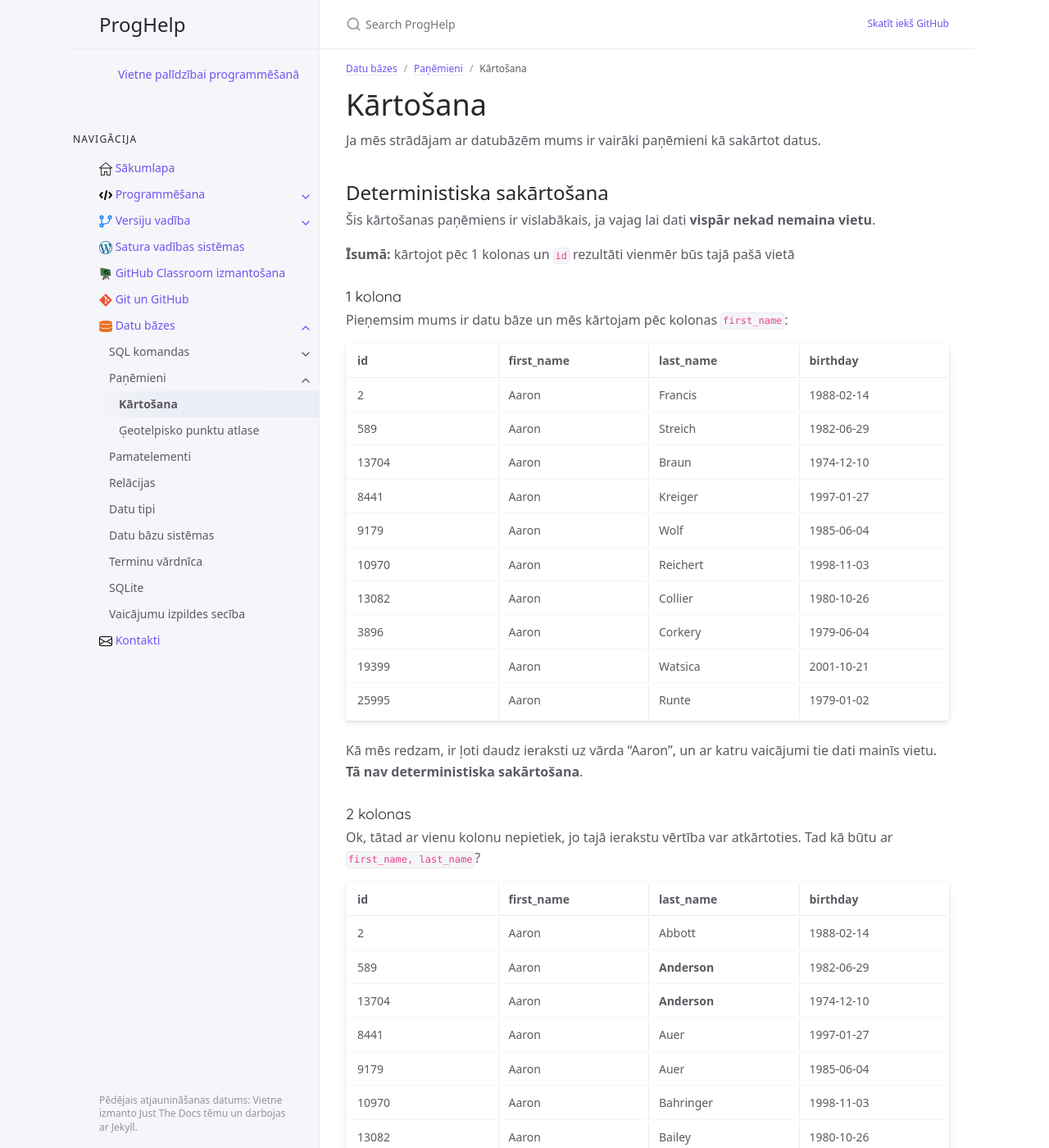
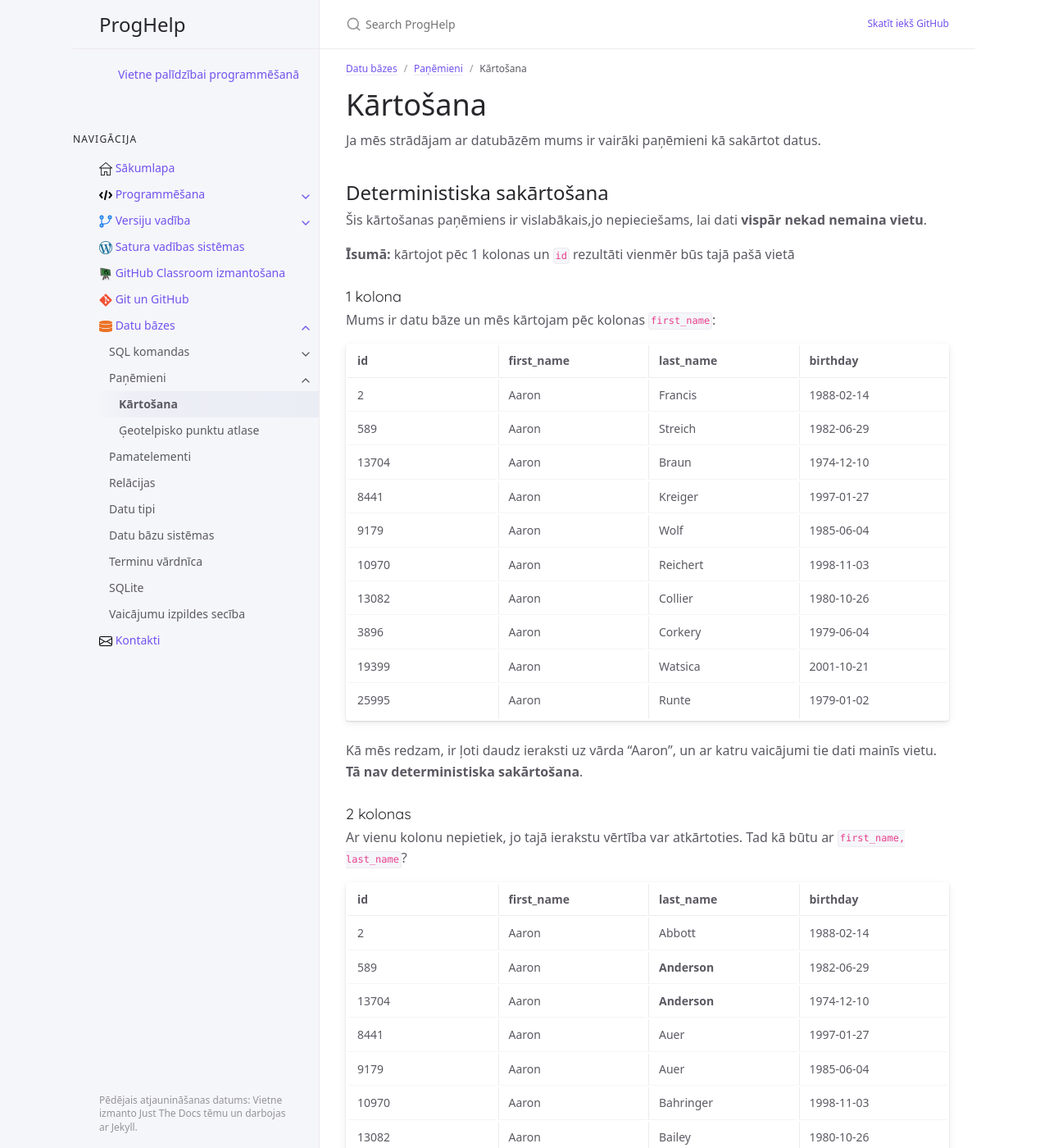
Before and after one commit to krmu/progr, a Jekyll site: the page built from db/panemieni/kartosana.md, in a window 1280 px wide and 1400 px high. Shown: the whole window at 82% size. Built offline with Jekyll 4.4.1, drawn with Linux system fonts in a browser that asks for light colours.

Commit message:
Update kartosana.md

```diff
--- a/db/panemieni/kartosana.md
+++ b/db/panemieni/kartosana.md
@@ -13,13 +13,13 @@ Ja mēs strādājam ar datubāzēm mums ir vairāki paņēmieni kā sakārtot da
 
 ## Deterministiska sakārtošana
 
-Šis kārtošanas paņēmiens ir vislabākais, ja vajag lai dati **vispār nekad nemaina vietu**.
+Šis kārtošanas paņēmiens ir vislabākais,jo nepieciešams, lai dati **vispār nekad nemaina vietu**.
 
 **Īsumā:** kārtojot pēc 1 kolonas un `id` rezultāti vienmēr būs tajā pašā vietā
 
 ### 1 kolona
 
-Pieņemsim mums ir datu bāze un mēs kārtojam pēc kolonas `first_name`:
+Mums ir datu bāze un mēs kārtojam pēc kolonas `first_name`:
 
 | id | first_name | last_name | birthday |
 | ---- | ---- | ---- | ---- |
@@ -38,7 +38,7 @@ Kā mēs redzam, ir ļoti daudz ieraksti uz vārda "Aaron", un ar katru vaicāju
 
 ### 2 kolonas
 
-Ok, tātad ar vienu kolonu nepietiek, jo tajā ierakstu vērtība var atkārtoties. Tad kā būtu ar `first_name, last_name`?
+Ar vienu kolonu nepietiek, jo tajā ierakstu vērtība var atkārtoties. Tad kā būtu ar `first_name, last_name`?
 
 | id | first_name | last_name | birthday |
 | ---- | ---- | ---- | ---- |
```
